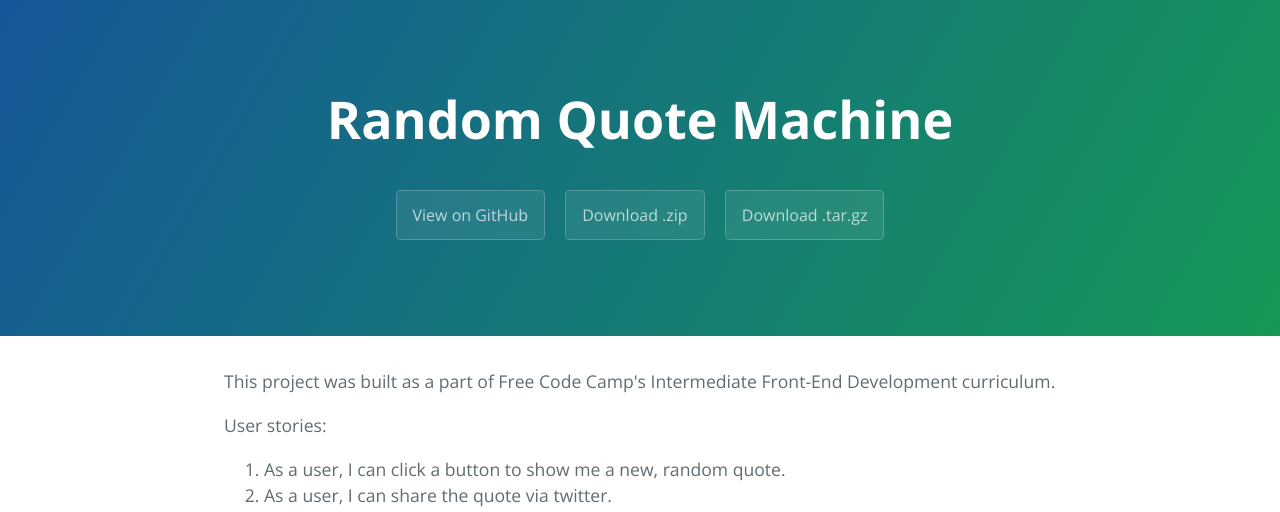
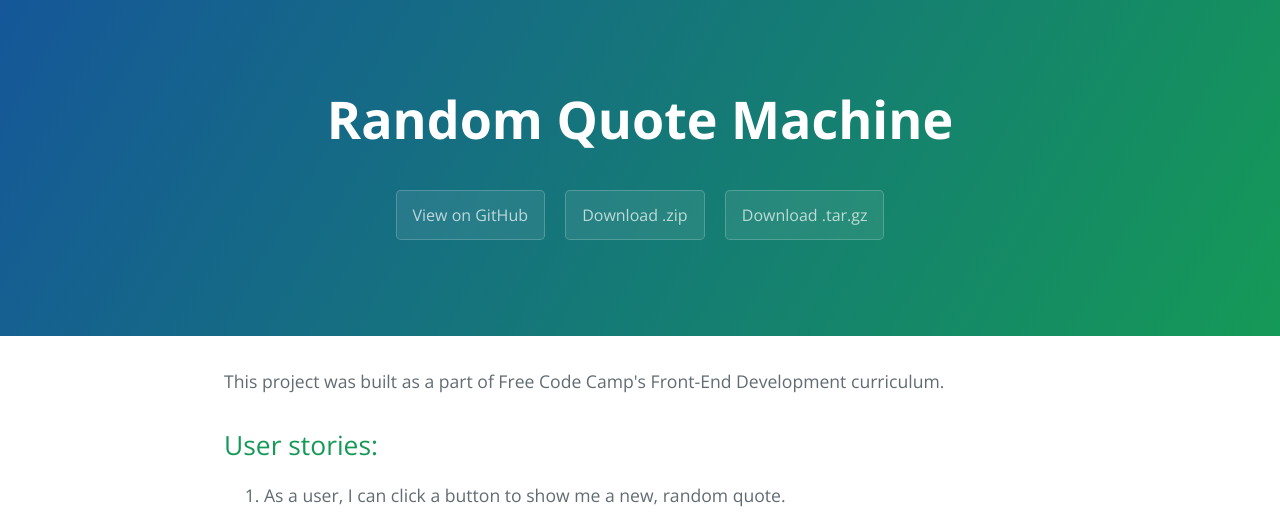
Before and after one commit to veronikabenkeser/RandomQuoteMachine, a plain HTML site: page index.html in a window 1280 px wide. Shown: the top 512 px of the page. Drawn offline with nearby package versions, Linux system fonts and the light colour scheme.

Commit message:
Changed h2

```diff
--- a/index.html
+++ b/index.html
@@ -21,9 +21,9 @@
   </section>
 
   <section class="main-content">
-    <p>This project was built as a part of Free Code Camp's Intermediate Front-End Development curriculum.</p>
+    <p>This project was built as a part of Free Code Camp's Front-End Development curriculum.</p>
 
-    <p>User stories:</p>
+    <h2>User stories:</h2>
 
     <ol>
       <li>As a user, I can click a button to show me a new, random quote. </li>
```
